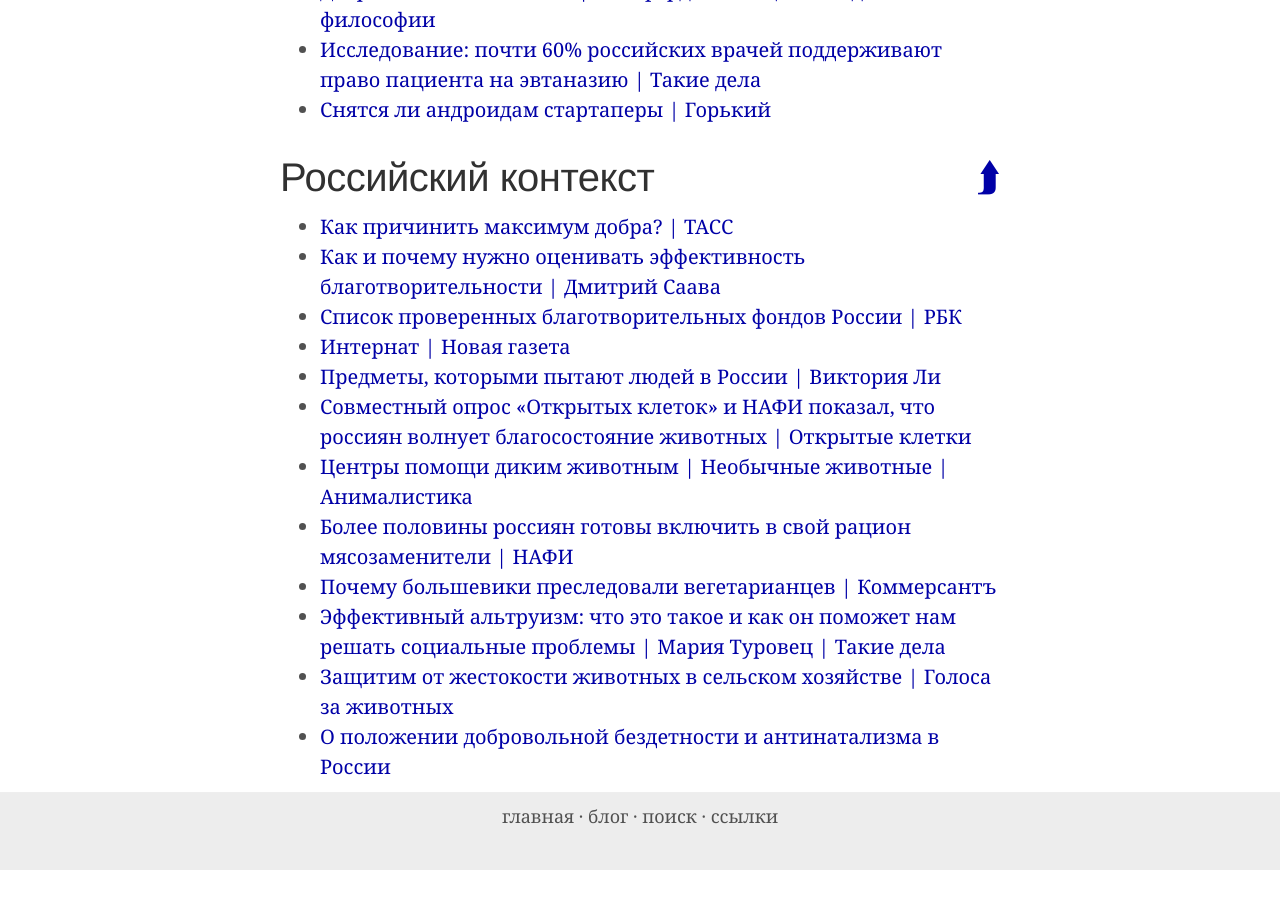
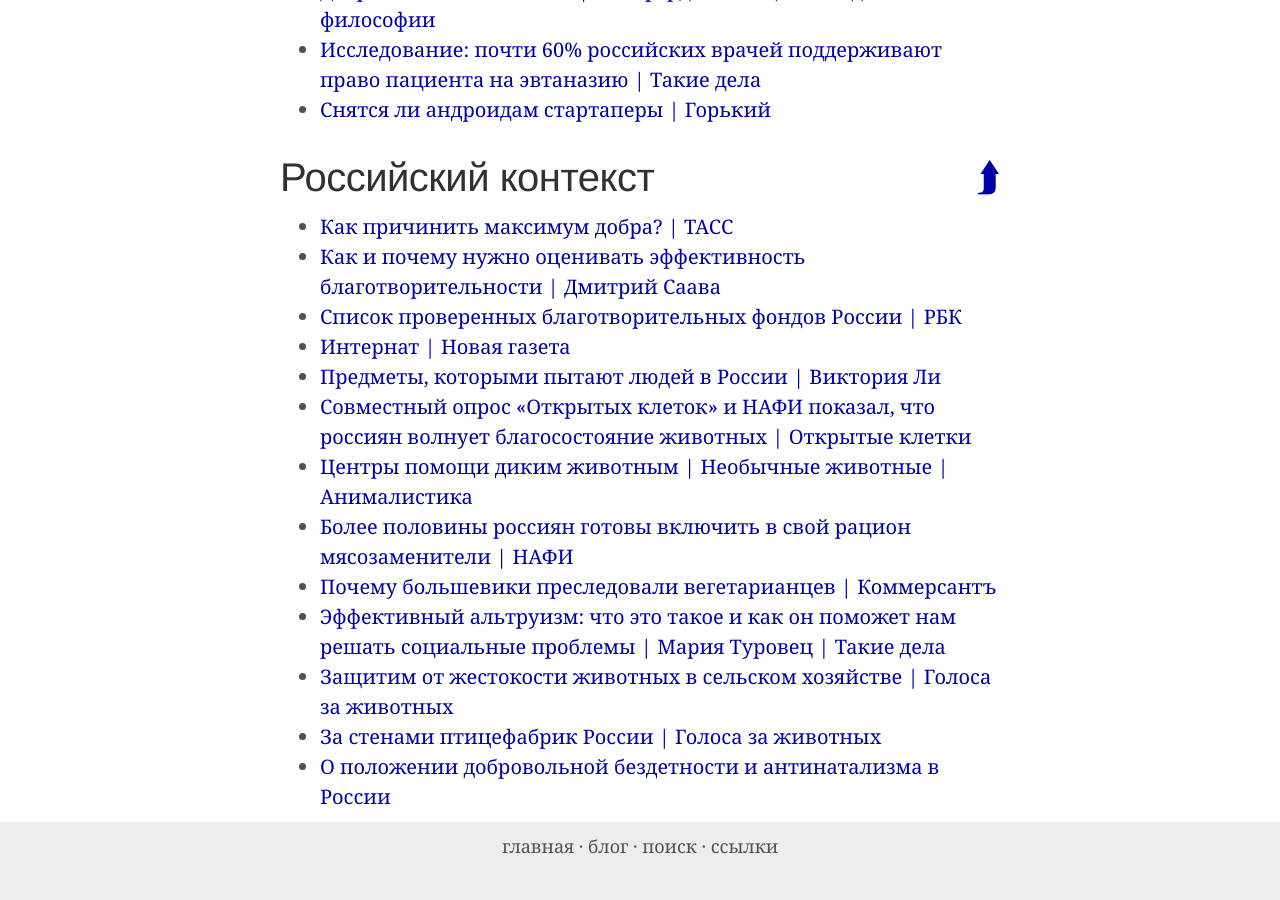
Before and after one commit to ReducingSuffering/reducingsuffering.github.io, a Jekyll site: the page built from index.md, in a window 1280 px wide and 900 px high, scrolled down 25666 px. Built offline with Jekyll 4.4.1, drawn with Linux system fonts in a browser that asks for light colours; before the commit the page ends 26536 px from its top, so only the background shows below that.

Commit message:
Update russia.html

```diff
--- a/_lists/russia.html
+++ b/_lists/russia.html
@@ -15,6 +15,7 @@
 - 512 # Почему большевики преследовали вегетарианцев — Коммерсантъ
 - 475 # Эффективный альтруизм: что это такое и как он поможет нам решать социальные проблемы — Такие Дела
 - 514 # «Защитим от жестокости животных в сельском хозяйстве» — Голоса за животных
+- 673 # За стенами птицефабрик России
 - 520 # О положении добровольной бездетности и антинатализма в России
 # - 319 # Планы организованного пролайфа
 ---
```
